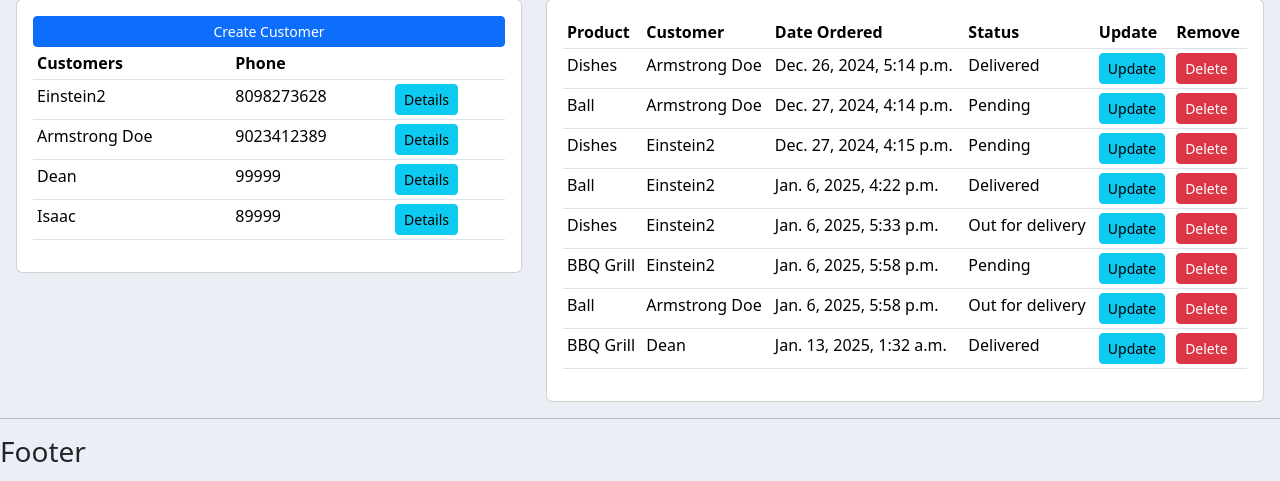
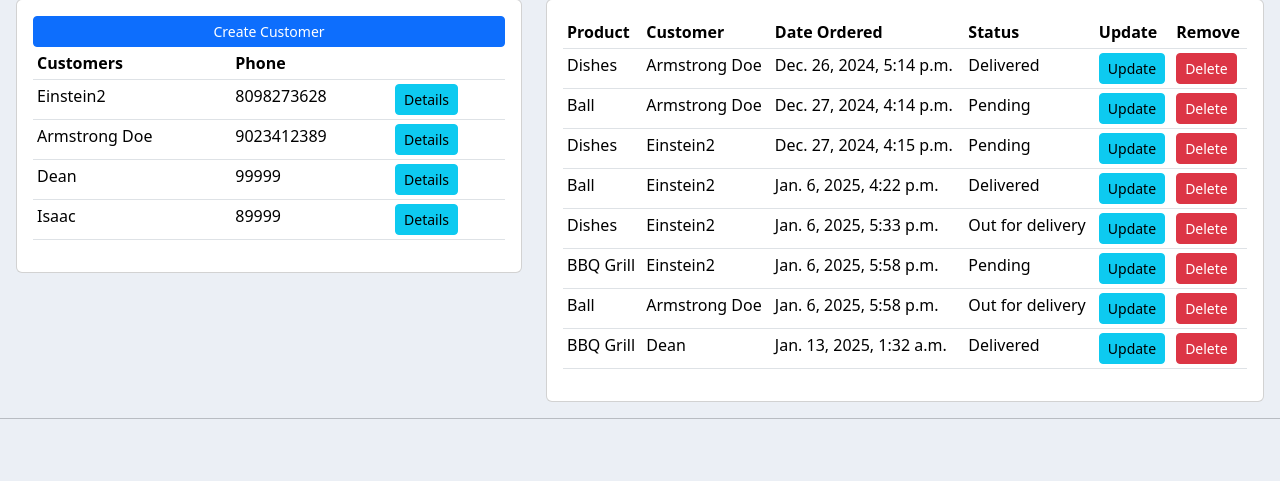
Before and after one commit to Abu-Miracle/django-customer-management, a Django app: page / in a window 1280 px wide. Shown: the part 319-800 px from the top of the page. Run offline with Django 5.2, Linux system fonts and the light colour scheme; a user stored in the database is signed in; data comes from the database, SQL or seed files in the repository.

Commit message:
Removed footer

```diff
--- a/crm/accounts/templates/accounts/main.html
+++ b/crm/accounts/templates/accounts/main.html
@@ -19,7 +19,6 @@
     {% endblock %}
 
     <hr>
-    <h3>Footer</h3>
 
 
     <script src="https://cdn.jsdelivr.net/npm/@popperjs/core@2.11.8/dist/umd/popper.min.js" integrity="sha384-I7E8VVD/ismYTF4hNIPjVp/Zjvgyol6VFvRkX/vR+Vc4jQkC+hVqc2pM8ODewa9r" crossorigin="anonymous"></script>
```
